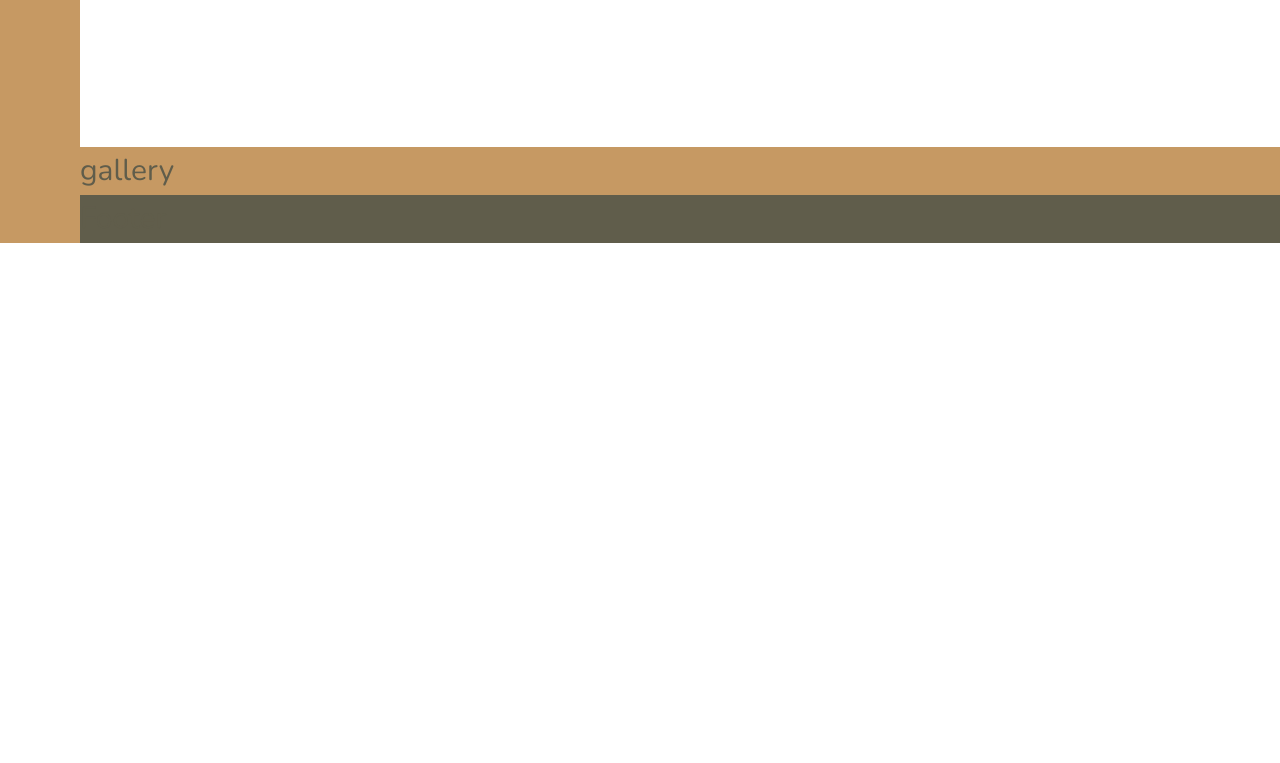
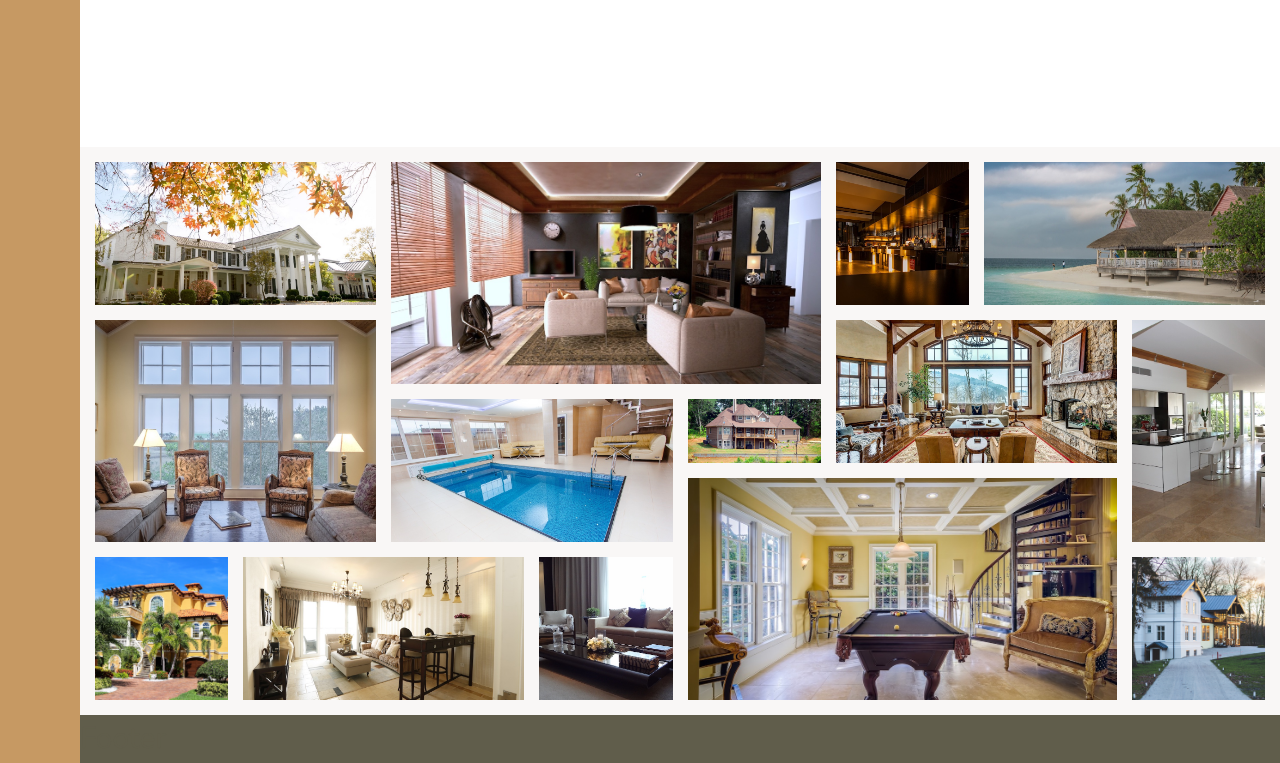
Before and after one commit to JuzerShakir/nexter, a website: page index.html in a window 1280 px wide. Shown: the part 2925-3688 px from the top of the page. Before the commit the page ends 3168 px from the top, so only its background shows below. Drawn offline with nearby package versions, Linux system fonts and the light colour scheme.

Commit message:
add 'gallery' layout

```diff
--- a/index.html
+++ b/index.html
@@ -271,7 +271,7 @@
         </div>
 
         <div class="home">
-          <img src="img/house-6.jpeg" alt="House 6" class="home__img" />
+          <img src="img/house-5.jpeg" alt="House 5" class="home__img" />
 
           <svg class="home__like">
             <use href="img/sprite.svg#icon-heart-full"></use>
@@ -351,7 +351,119 @@
         </div>
       </section>
 
-      <section class="gallery">gallery</section>
+      <section class="gallery">
+        <figure class="gallery__item gallery__item--1">
+          <img
+            src="img/gal-1.jpeg"
+            alt="Gallery Image 1"
+            class="gallery__img"
+          />
+        </figure>
+
+        <figure class="gallery__item gallery__item--2">
+          <img
+            src="img/gal-2.jpeg"
+            alt="Gallery Image 2"
+            class="gallery__img"
+          />
+        </figure>
+
+        <figure class="gallery__item gallery__item--3">
+          <img
+            src="img/gal-3.jpeg"
+            alt="Gallery Image 3"
+            class="gallery__img"
+          />
+        </figure>
+
+        <figure class="gallery__item gallery__item--4">
+          <img
+            src="img/gal-4.jpeg"
+            alt="Gallery Image 4"
+            class="gallery__img"
+          />
+        </figure>
+
+        <figure class="gallery__item gallery__item--5">
+          <img
+            src="img/gal-5.jpeg"
+            alt="Gallery Image 5"
+            class="gallery__img"
+          />
+        </figure>
+
+        <figure class="gallery__item gallery__item--6">
+          <img
+            src="img/gal-6.jpeg"
+            alt="Gallery Image 6"
+            class="gallery__img"
+          />
+        </figure>
+
+        <figure class="gallery__item gallery__item--7">
+          <img
+            src="img/gal-7.jpeg"
+            alt="Gallery Image 7"
+            class="gallery__img"
+          />
+        </figure>
+
+        <figure class="gallery__item gallery__item--8">
+          <img
+            src="img/gal-8.jpeg"
+            alt="Gallery Image 8"
+            class="gallery__img"
+          />
+        </figure>
+
+        <figure class="gallery__item gallery__item--9">
+          <img
+            src="img/gal-9.jpeg"
+            alt="Gallery Image 9"
+            class="gallery__img"
+          />
+        </figure>
+
+        <figure class="gallery__item gallery__item--10">
+          <img
+            src="img/gal-10.jpeg"
+            alt="Gallery Image 10"
+            class="gallery__img"
+          />
+        </figure>
+
+        <figure class="gallery__item gallery__item--11">
+          <img
+            src="img/gal-11.jpeg"
+            alt="Gallery Image 11"
+            class="gallery__img"
+          />
+        </figure>
+
+        <figure class="gallery__item gallery__item--12">
+          <img
+            src="img/gal-12.jpeg"
+            alt="Gallery Image 12"
+            class="gallery__img"
+          />
+        </figure>
+
+        <figure class="gallery__item gallery__item--13">
+          <img
+            src="img/gal-13.jpeg"
+            alt="Gallery Image 13"
+            class="gallery__img"
+          />
+        </figure>
+
+        <figure class="gallery__item gallery__item--14">
+          <img
+            src="img/gal-14.jpeg"
+            alt="Gallery Image 14"
+            class="gallery__img"
+          />
+        </figure>
+      </section>
 
       <footer class="footer">Footer</footer>
     </div>
--- a/sass/_gallery.scss
+++ b/sass/_gallery.scss
@@ -1,4 +1,89 @@
 .gallery {
-  background-color: $color-primary;
+  background-color: $color-grey-light-1;
   grid-column: full-start / full-end;
+
+  display: grid;
+  grid-template-columns: repeat(8, 1fr);
+  grid-template-rows: repeat(7, 5vw);
+  grid-gap: 1.5rem;
+  padding: 1.5rem;
+
+  &__item {
+    &--1 {
+      grid-row: 1 / span 2;
+      grid-column: 1 / span 2;
+    }
+
+    &--2 {
+      grid-row: 1 / span 3;
+      grid-column: 3 / span 3;
+    }
+
+    &--3 {
+      grid-row: 1 / span 2;
+      grid-column: 6 / 7;
+    }
+
+    &--4 {
+      grid-row: 1 / span 2;
+      grid-column: 7 / span 2;
+    }
+
+    &--5 {
+      grid-row: 3 / span 3;
+      grid-column: 1 / span 2;
+    }
+
+    &--6 {
+      grid-row: 4 / span 2;
+      grid-column: 3 / span 2;
+    }
+
+    &--7 {
+      grid-row: 4 / 5;
+      grid-column: 5 / 6;
+    }
+
+    &--8 {
+      grid-row: 3 / span 2;
+      grid-column: 6 / span 2;
+    }
+
+    &--9 {
+      grid-row: 3 / span 3;
+      grid-column: 8 / 9;
+    }
+
+    &--10 {
+      grid-row: 6 / span 2;
+      grid-column: 1 / 2;
+    }
+
+    &--11 {
+      grid-row: 6 / span 2;
+      grid-column: 2 / span 2;
+    }
+
+    &--12 {
+      grid-row: 6 / span 2;
+      grid-column: 4 / 5;
+    }
+
+    &--13 {
+      grid-row: 5 / span 3;
+      grid-column: 5 / span 3;
+    }
+
+    &--14 {
+      grid-row: 6 / span 2;
+      grid-column: 8 / 9;
+    }
+  }
+
+  &__img {
+    width: 100%;
+    height: 100%;
+    object-fit: cover;
+    display: block;
+  }
 }
```
Also changed, not shown: css/style.css.
